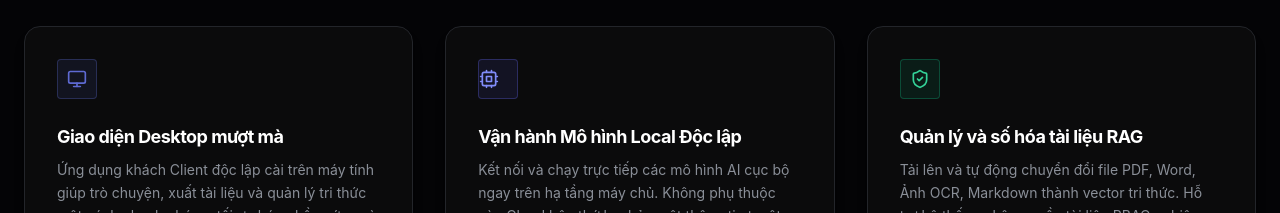
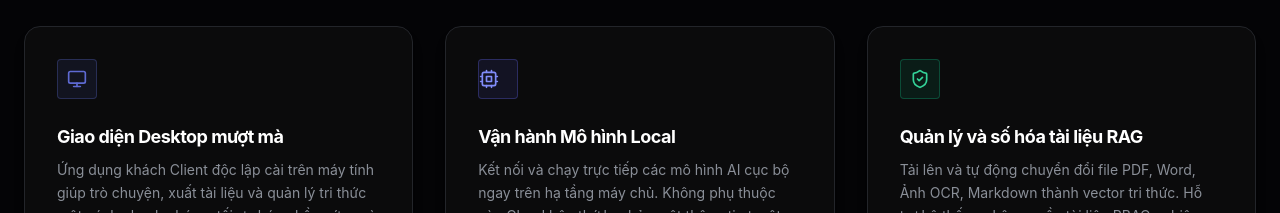
Before and after one commit to namngth04/WikiBot, a Next.js app in the folder frontend/: page /landing in a window 1280 px wide. Shown: the part 1560-1773 px from the top of the page. Built offline with nearby package versions, Linux system fonts and the light colour scheme; no server answers.

Commit message:
feat(landing): update local AI model

```diff
--- a/frontend/app/landing/page.tsx
+++ b/frontend/app/landing/page.tsx
@@ -242,7 +242,7 @@ export default function LandingPage() {
             {/* Feature 2 */}
             <div className="p-8 rounded-xl border border-[#23252a] bg-[#0f1011]/60 hover:bg-[#0f1011] transition-all hover:-translate-y-1 shadow-lg hover:shadow-2xl hover:shadow-[#5e6ad2]/5">
               <div className="w-10 h-10 rounded bg-indigo-500/10 border border-indigo-500/30 flex items-center center text-lg mb-6"><Cpu size={20} className="text-indigo-400" /></div>
-              <h3 className="text-lg font-bold text-white mb-2">Vận hành Mô hình Local Độc lập</h3>
+              <h3 className="text-lg font-bold text-white mb-2">Vận hành Mô hình Local</h3>
               <p className="text-sm text-[#8a8f98] leading-relaxed">
                 Kết nối và chạy trực tiếp các mô hình AI cục bộ ngay trên hạ tầng máy chủ. Không phụ thuộc vào Cloud bên thứ ba, bảo mật thông tin tuyệt đối.
               </p>
```
